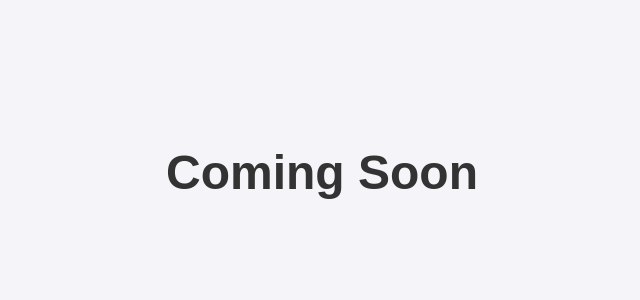
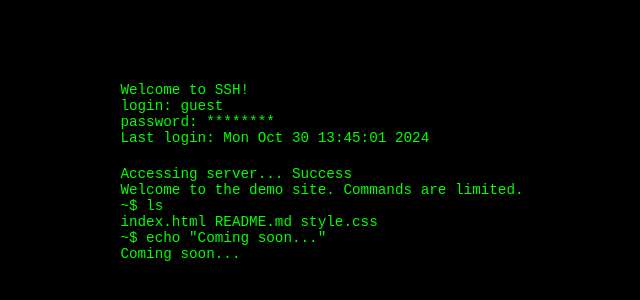
Before and after one commit to falconsecurity-io/falconsecurity-io.github.io, a plain HTML site: page index.html in a window 1280 px wide. Shown: the part 228-528 px from the top of the page, without its empty margins (318-958 px from the left). Drawn offline with Linux system fonts and the light colour scheme.

Commit message:
test theme

```diff
--- a/index.html
+++ b/index.html
@@ -3,25 +3,54 @@
 <head>
     <meta charset="UTF-8">
     <meta name="viewport" content="width=device-width, initial-scale=1.0">
-    <title>Coming Soon</title>
+    <title>SSH Login</title>
     <style>
+        /* Basic reset and body styling */
+        * {
+            margin: 0;
+            padding: 0;
+            box-sizing: border-box;
+        }
         body {
+            background-color: black;
+            color: #00ff00;
+            font-family: monospace;
+            font-size: 1.1em;
             display: flex;
             align-items: center;
             justify-content: center;
             height: 100vh;
-            margin: 0;
-            font-family: Arial, sans-serif;
-            background-color: #f4f4f9;
-            color: #333;
+            overflow: hidden;
         }
-        h1 {
-            font-size: 3em;
-            text-align: center;
+
+        /* Container styling */
+        .container {
+            max-width: 600px;
+            padding: 20px;
+        }
+
+        /* Simulated SSH prompt */
+        .prompt {
+            margin-bottom: 20px;
         }
     </style>
 </head>
 <body>
-    <h1>Coming Soon</h1>
+    <div class="container">
+        <div class="prompt">
+            <p>Welcome to SSH!</p>
+            <p>login: <span id="login">guest</span></p>
+            <p>password: <span id="password">********</span></p>
+            <p>Last login: <span id="last-login">Mon Oct 30 13:45:01 2024</span></p>
+        </div>
+        <div class="content">
+            <p>Accessing server... <span id="status">Success</span></p>
+            <p>Welcome to the demo site. Commands are limited.</p>
+            <p><span class="command">~$ ls</span></p>
+            <p><span class="command">index.html  README.md  style.css</span></p>
+            <p><span class="command">~$ echo "Coming soon..."</span></p>
+            <p>Coming soon...</p>
+        </div>
+    </div>
 </body>
 </html>
```
